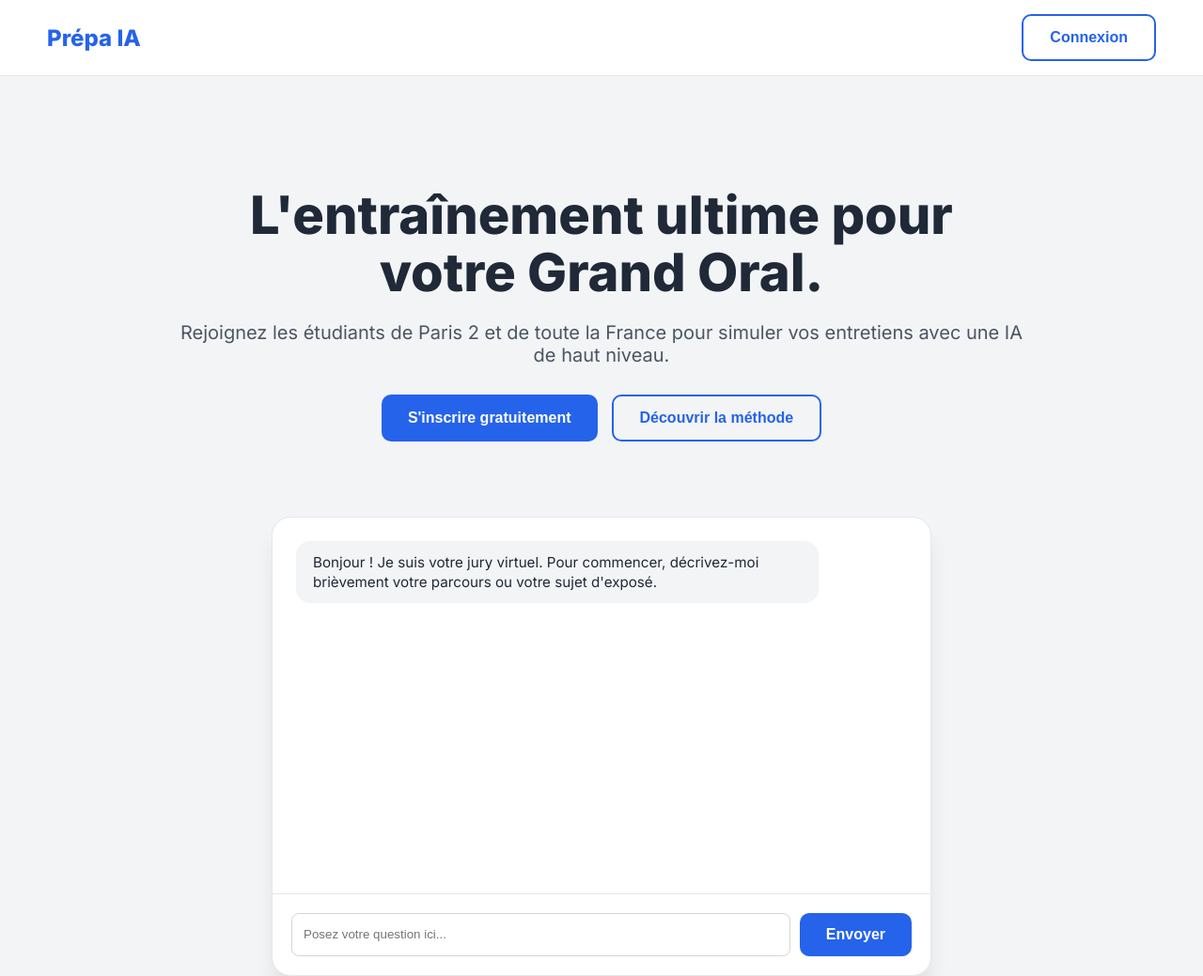
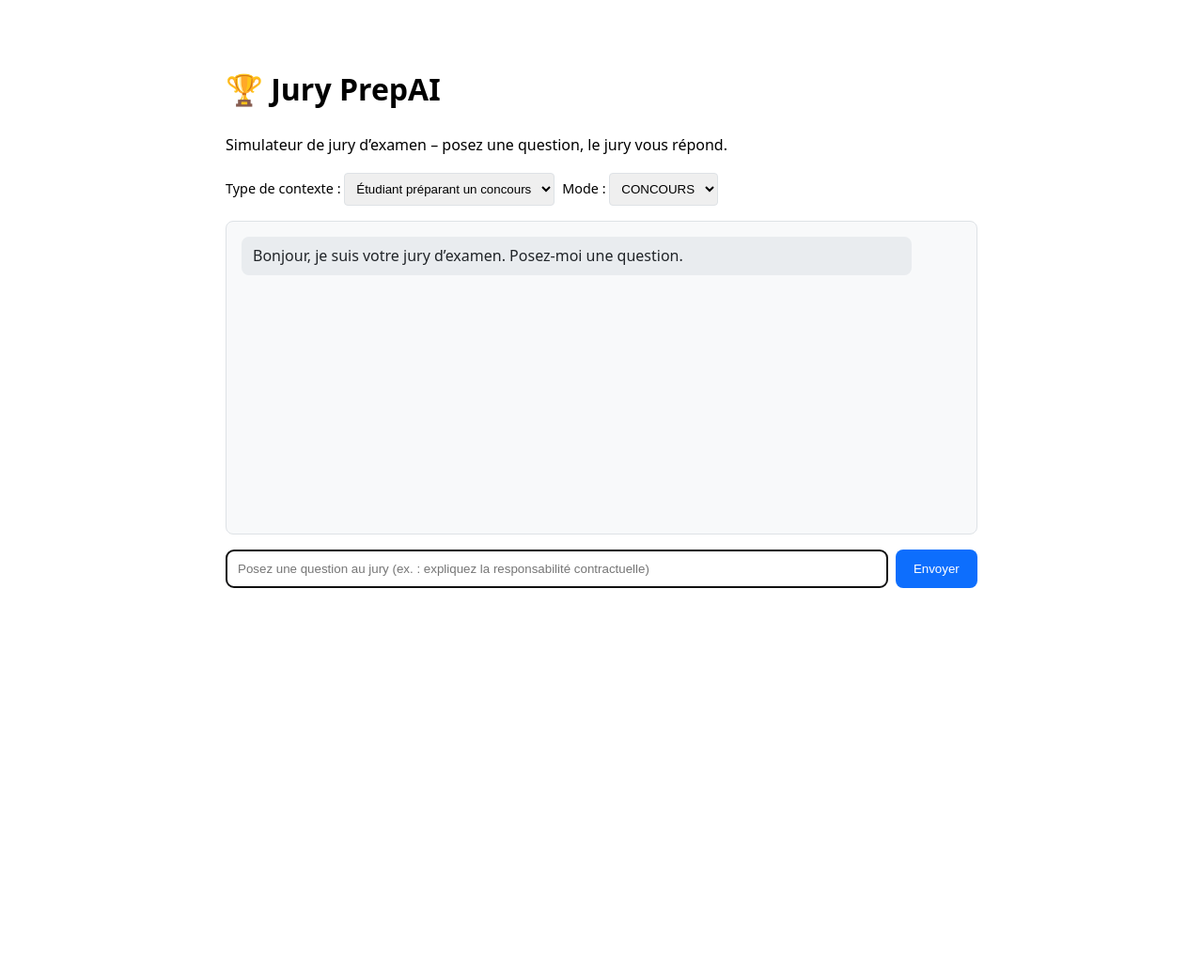
Before and after one commit to cluzelgeraldine-ship-it/prepa-ai, a plain HTML site: page index.html in a window 1280 px wide. Shown: the whole page at 94% size. After the commit the page ends 800 px from the top, so only its background shows below. Drawn offline with Linux system fonts and the light colour scheme.

Commit message:
Update index.html

```diff
--- a/index.html
+++ b/index.html
@@ -1,186 +1,164 @@
 <!DOCTYPE html>
 <html lang="fr">
 <head>
-    <meta charset="UTF-8">
-    <meta name="viewport" content="width=device-width, initial-scale=1.0">
-    <title>Prépa IA - Plateforme CRFPA</title>
-    <link href="https://fonts.googleapis.com/css2?family=Inter:wght@400;600;800&display=swap" rel="stylesheet">
+  <meta charset="UTF-8" />
+  <title>Jury PrepAI – Préparation d’examen</title>
+  <meta name="viewport" content="width=device-width, initial-scale=1.0" />
   <style>
-        :root {
-            --primary: #2563eb;
-            --primary-hover: #1d4ed8;
-            --bg: #f3f4f6;
-            --white: #ffffff;
-            --text: #1f2937;
+    body {
+      font-family: system-ui, sans-serif;
+      max-width: 800px;
+      margin: 2rem auto;
+      padding: 1rem;
+      line-height: 1.6;
     }
-
-        body {
-            font-family: 'Inter', sans-serif;
-            background-color: var(--bg);
-            color: var(--text);
-            margin: 0;
+    .chat {
+      background: #f8f9fa;
+      border-radius: 8px;
+      padding: 1rem;
+      min-height: 300px;
+      max-height: 500px;
+      overflow-y: auto;
+      margin-bottom: 1rem;
+      border: 1px solid #dee2e6;
+    }
+    .message {
+      margin-bottom: 0.75rem;
+      padding: 0.5rem 0.75rem;
+      border-radius: 8px;
+      max-width: 90%;
+    }
+    .user { background: #0d6efd; color: white; }
+    .ai { background: #e9ecef; color: #212529; }
+    .input {
       display: flex;
-            flex-direction: column;
-            align-items: center;
+      gap: 0.5rem;
+      margin-bottom: 1rem;
     }
-
-        /* Barre de navigation */
-        nav {
-            width: 100%;
-            background: var(--white);
-            padding: 15px 50px;
+    input {
+      flex: 1;
+      padding: 0.75rem;
+      border-radius: 8px;
+      border: 1px solid #dee2e6;
+    }
+    button {
+      background: #0d6efd;
+      color: white;
+      padding: 0.75rem 1.2rem;
+      border: none;
+      border-radius: 8px;
+      cursor: pointer;
+    }
+    button:disabled {
+      opacity: 0.5;
+      cursor: not-allowed;
+    }
+    .config {
       display: flex;
-            justify-content: space-between;
-            align-items: center;
-            box-sizing: border-box;
-            border-bottom: 1px solid #e5e7eb;
+      gap: 1rem 0.5rem;
+      margin-bottom: 1rem;
+      flex-wrap: wrap;
     }
-
-        .logo { font-weight: 800; font-size: 1.5rem; color: var(--primary); }
-
-        /* Hero Section */
-        header {
-            text-align: center;
-            padding: 80px 20px 40px;
-            max-width: 900px;
+    .config label {
+      font-size: 0.9rem;
     }
-
-        h1 { font-size: 3.5rem; font-weight: 800; line-height: 1.1; margin-bottom: 20px; }
-        .subtitle { font-size: 1.25rem; color: #4b5563; margin-bottom: 30px; }
-
-        /* Boutons */
-        .cta-group { display: flex; gap: 15px; justify-content: center; }
-        .btn {
-            padding: 14px 28px;
-            border-radius: 10px;
-            font-weight: 600;
-            cursor: pointer;
-            transition: 0.2s;
-            border: none;
-            font-size: 1rem;
+    .config select, .config input {
+      padding: 0.5rem;
+      border-radius: 4px;
+      border: 1px solid #dee2e6;
     }
-        .btn-blue { background: var(--primary); color: white; }
-        .btn-blue:hover { background: var(--primary-hover); transform: translateY(-2px); }
-        .btn-outline { background: transparent; border: 2px solid var(--primary); color: var(--primary); }
-
-        /* Chat Container */
-        .chat-box {
-            width: 90%;
-            max-width: 700px;
-            background: var(--white);
-            border-radius: 20px;
-            box-shadow: 0 20px 25px -5px rgba(0,0,0,0.1);
-            margin-top: 40px;
-            overflow: hidden;
-            border: 1px solid #e5e7eb;
-        }
-
-        #chat { height: 350px; overflow-y: auto; padding: 25px; display: flex; flex-direction: column; gap: 15px; }
-        .msg { padding: 12px 18px; border-radius: 15px; max-width: 80%; font-size: 0.95rem; line-height: 1.4; }
-        .msg.ia { background: #f3f4f6; align-self: flex-start; }
-        .msg.user { background: var(--primary); color: white; align-self: flex-end; }
-
-        /* Zone Saisie */
-        .input-area { padding: 20px; border-top: 1px solid #e5e7eb; display: flex; gap: 10px; }
-        input { flex: 1; border: 1px solid #d1d5db; padding: 12px; border-radius: 8px; outline: none; }
-
-        /* MODALE D'INSCRIPTION */
-        .modal {
-            display: none;
-            position: fixed;
-            z-index: 100;
-            top: 0; left: 0; width: 100%; height: 100%;
-            background: rgba(0,0,0,0.5);
-            justify-content: center; align-items: center;
-        }
-        .modal-content {
-            background: white; padding: 40px; border-radius: 20px; width: 400px; text-align: center;
-        }
-        .modal-content input { width: 100%; margin-bottom: 15px; box-sizing: border-box; }
   </style>
 </head>
 <body>
+  <h1>🏆 Jury PrepAI</h1>
+  <p>Simulateur de jury d’examen – posez une question, le jury vous répond.</p>
 
-    <nav>
-        <div class="logo">Prépa IA</div>
-        <button class="btn btn-outline" onclick="openModal()">Connexion</button>
-    </nav>
-
-    <header>
-        <h1>L'entraînement ultime pour votre Grand Oral.</h1>
-        <p class="subtitle">Rejoignez les étudiants de Paris 2 et de toute la France pour simuler vos entretiens avec une IA de haut niveau.</p>
-        <div class="cta-group">
-            <button class="btn btn-blue" onclick="openModal()">S'inscrire gratuitement</button>
-            <button class="btn btn-outline">Découvrir la méthode</button>
-        </div>
-    </header>
-
-    <div class="chat-box">
-        <div id="chat">
-            <div class="msg ia">Bonjour ! Je suis votre jury virtuel. Pour commencer, décrivez-moi brièvement votre parcours ou votre sujet d'exposé.</div>
-        </div>
-        <div class="input-area">
-            <input type="text" id="userInput" placeholder="Posez votre question ici...">
-            <button class="btn btn-blue" onclick="sendMessage()">Envoyer</button>
-        </div>
+  <div class="config">
+    <label>
+      Type de contexte :
+      <select id="context">
+        <option value="Étudiant préparant un concours">Étudiant préparant un concours</option>
+        <option value="Étudiant en droit">Étudiant en droit</option>
+        <option value="Professionnel en reconversion">Professionnel en reconversion</option>
+      </select>
+    </label>
+    <label>
+      Mode :
+      <select id="mode">
+        <option value="CONCOURS">CONCOURS</option>
+        <option value="ENTRETIEN">ENTRETIEN</option>
+      </select>
+    </label>
   </div>
 
-    <div id="authModal" class="modal">
-        <div class="modal-content">
-            <h2>Créer un compte</h2>
-            <p>Accédez à vos simulations sauvegardées.</p>
-            <input type="text" placeholder="Nom complet">
-            <input type="email" placeholder="Adresse email universitaire">
-            <input type="password" placeholder="Mot de passe">
-            <button class="btn btn-blue" style="width:100%" onclick="closeModal()">Finaliser l'inscription</button>
-            <p style="font-size: 0.8rem; margin-top: 15px; color: gray; cursor:pointer;" onclick="closeModal()">Fermer</p>
-        </div>
+  <div class="chat" id="chat"></div>
+
+  <div class="input">
+    <input
+      type="text"
+      id="message"
+      placeholder="Posez une question au jury (ex. : expliquez la responsabilité contractuelle)"
+      autofocus
+    />
+    <button id="send" onclick="sendMessage()">Envoyer</button>
   </div>
 
   <script>
-        function openModal() { document.getElementById('authModal').style.display = 'flex'; }
-        function closeModal() { document.getElementById('authModal').style.display = 'none'; }
+    const chatEl = document.getElementById("chat");
+    const messageEl = document.getElementById("message");
+    const contextEl = document.getElementById("context");
+    const modeEl = document.getElementById("mode");
+    const sendBtn = document.getElementById("send");
+
+    function appendMessage(text, isUser) {
+      const div = document.createElement("div");
+      div.className = `message ${isUser ? "user" : "ai"}`;
+      div.textContent = text;
+      chatEl.appendChild(div);
+      chatEl.scrollTop = chatEl.scrollHeight;
+    }
 
     async function sendMessage() {
-            const input = document.getElementById('userInput');
-            const chat = document.getElementById('chat');
-            if (!input.value) return;
+      const text = messageEl.value.trim();
+      if (!text) return;
 
-            const userMsg = input.value;
-            chat.innerHTML += `<div class="msg user">${userMsg}</div>`;
-            input.value = '';
-            chat.scrollTop = chat.scrollHeight;
+      appendMessage(text, true);
+      messageEl.value = "";
+      sendBtn.disabled = true;
 
       try {
-                const response = await fetch('/api/claude', {
-                    method: 'POST',
-                    headers: { 'Content-Type': 'application/json' },
+        const res = await fetch("/api/claude", {
+          method: "POST",
+          headers: { "Content-Type": "application/json" },
           body: JSON.stringify({
-                        message: userMsg,
-                        mode: "CONCOURS", // Important pour ton handler Edge
-                        context: "Candidat au Grand Oral - Paris 2" // Contexte par défaut
-                    })
+            message: text,
+            context: contextEl.value,
+            mode: modeEl.value,
+          }),
         });
 
-                const data = await response.json();
+        const data = await res.json();
 
-                // Si l'API renvoie un message, on l'affiche, sinon on affiche l'erreur propre
-                const reply = data.reply || "⚠️ Le jury réfléchit... Réessayez dans un instant.";
-                chat.innerHTML += `<div class="msg ia">${reply}</div>`;
-                chat.scrollTop = chat.scrollHeight;
-
-            } catch (e) {
-                console.error("Erreur Fetch:", e);
-                chat.innerHTML += `<div class="msg ia">⚠️ Connexion interrompue. Vérifiez que votre serveur Vercel est bien en ligne.</div>`;
+        if (data.error) {
+          appendMessage("⚠️ Erreur : " + data.error, false);
+        } else if (data.reply) {
+          appendMessage(data.reply, false);
+        } else {
+          appendMessage("Réponse non disponible.", false);
+        }
+      } catch (err) {
+        appendMessage("Erreur de connexion au serveur.", false);
+      } finally {
+        sendBtn.disabled = false;
       }
     }
 
-        // Permet d'envoyer le message avec la touche "Entrée"
-        document.getElementById('userInput').addEventListener('keypress', function (e) {
-            if (e.key === 'Enter') {
-                sendMessage();
-            }
+    messageEl.addEventListener("keypress", (e) => {
+      if (e.key === "Enter") sendMessage();
     });
+
+    // Message d’accueil
+    appendMessage("Bonjour, je suis votre jury d’examen. Posez-moi une question.", false);
   </script>
 </body>
 </html>
```
Lines whose indentation alone changed are shown as unchanged.
